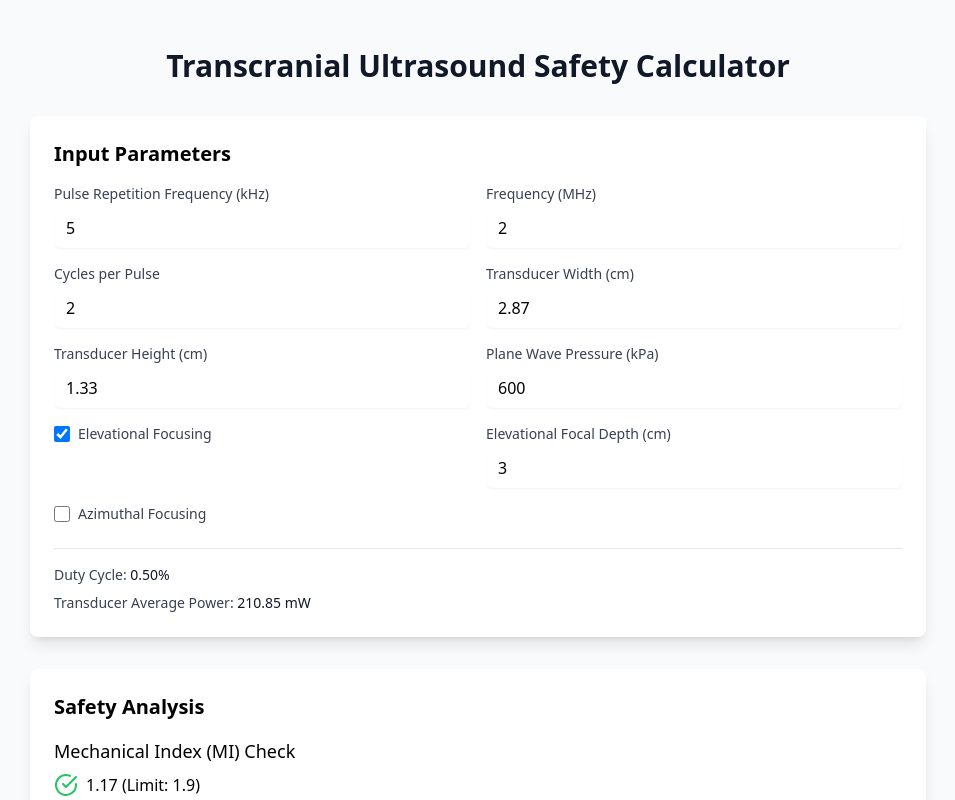
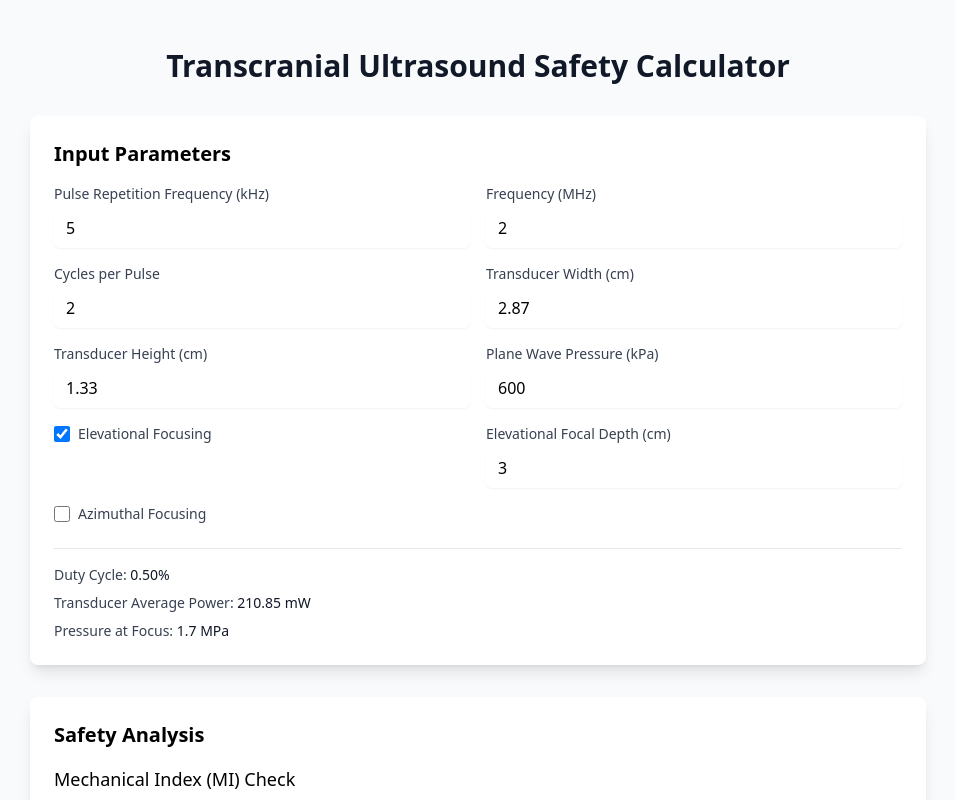
Before and after one commit to rhotter/tfus-safety-calculator, a React (Vite) app: page / in a window 1280 px wide. Both pictures are taken after a click on the label "Elevational Focusing". Shown: the top 800 px of the page, without its empty margins (162-1117 px from the left). Built offline with nearby package versions, Linux system fonts and the light colour scheme.

Commit message:
Add brain pressure calculation and display in results

```diff
--- a/src/App.tsx
+++ b/src/App.tsx
@@ -49,6 +49,7 @@ function App() {
     transducerAveragePowerMW: 0,
     tic: 0,
     mechanicalIndex: 0,
+    brainPressureKPa: 0,
   });
 
   const calculateFocusingGain = (
@@ -180,6 +181,7 @@ function App() {
 
     const transducerAreaCm2 = p.transducerWidthCm * p.transducerHeightCm;
     const transducerAveragePowerMW = transducerAverageIntensityMWPerCm2 * transducerAreaCm2;
+    const brainPressureKPa = brainPressurePa / KPA_TO_PA;
 
     setResults({
       pulseDurationSec,
@@ -189,6 +191,7 @@ function App() {
       transducerAveragePowerMW,
       tic,
       mechanicalIndex,
+      brainPressureKPa,
     });
   };
 
@@ -381,6 +384,12 @@ function App() {
                 <span className="font-medium text-gray-700">Transducer Average Power: </span>
                 <span className="text-gray-900">{results.transducerAveragePowerMW.toFixed(2)} mW</span>
               </div>
+              {(params.useElevationalFocusing || params.useAzimuthalFocusing) && (
+                <div>
+                  <span className="font-medium text-gray-700">Pressure at Focus: </span>
+                  <span className="text-gray-900">{(results.brainPressureKPa / KPA_TO_PA).toFixed(1)} MPa</span>
+                </div>
+              )}
             </div>
           </div>
         </div>
```
